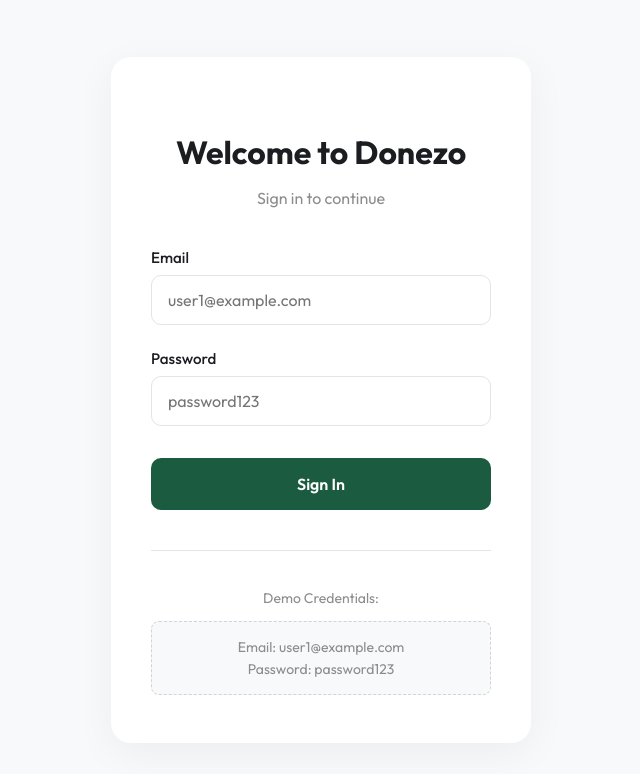
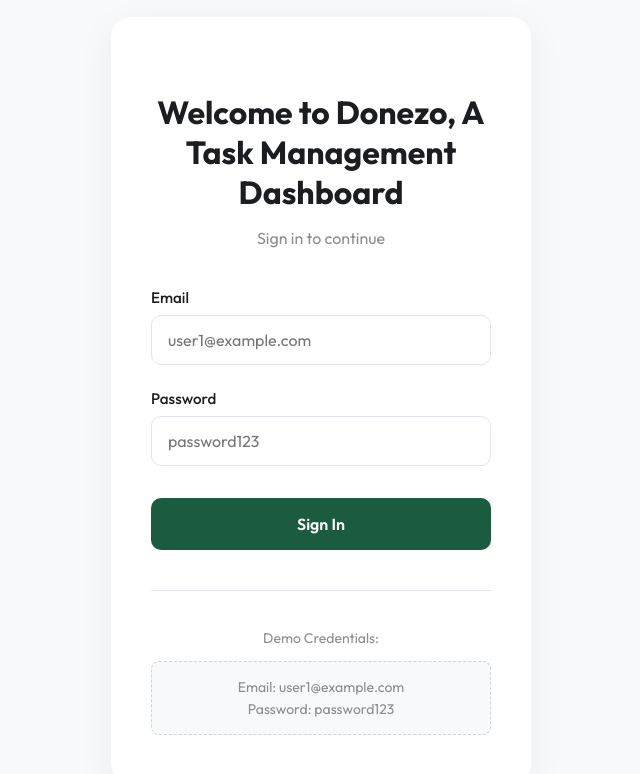
Before and after one commit to ImtiazAhmed01/task-management-dashboard, a React (Vite) app: page /login in a window 1280 px wide. Shown: the top 774 px of the page, without its empty margins (319-959 px from the left). Built offline with nearby package versions, Linux system fonts and the light colour scheme.

Commit message:
final fixing

```diff
--- a/index.html
+++ b/index.html
@@ -5,7 +5,7 @@
   <meta charset="UTF-8" />
   <link rel="icon" type="image/svg+xml" href="/vite.svg" />
   <meta name="viewport" content="width=device-width, initial-scale=1.0" />
-  <title>Task Management Dashboard</title>
+  <title>Donezo Dashboard</title>
   <link href="https://fonts.googleapis.com/css2?family=Outfit:wght@300;400;500;600;700&display=swap" rel="stylesheet">
 </head>
 
--- a/src/pages/Login.jsx
+++ b/src/pages/Login.jsx
@@ -50,7 +50,7 @@
     return (
         <div className="login-container">
             <div className="login-box">
-                <h2 className="login-title">Welcome to Donezo</h2>
+                <h2 className="login-title">Welcome to Donezo, A Task Management Dashboard</h2>
                 <p className="login-subtitle">Sign in to continue</p>
                 {error && <div className="login-error">{error}</div>}
                 <form onSubmit={handleLogin} className="login-form">
```
Also changed, not shown: 1 other file (tests, documents, lock files or other folders).
